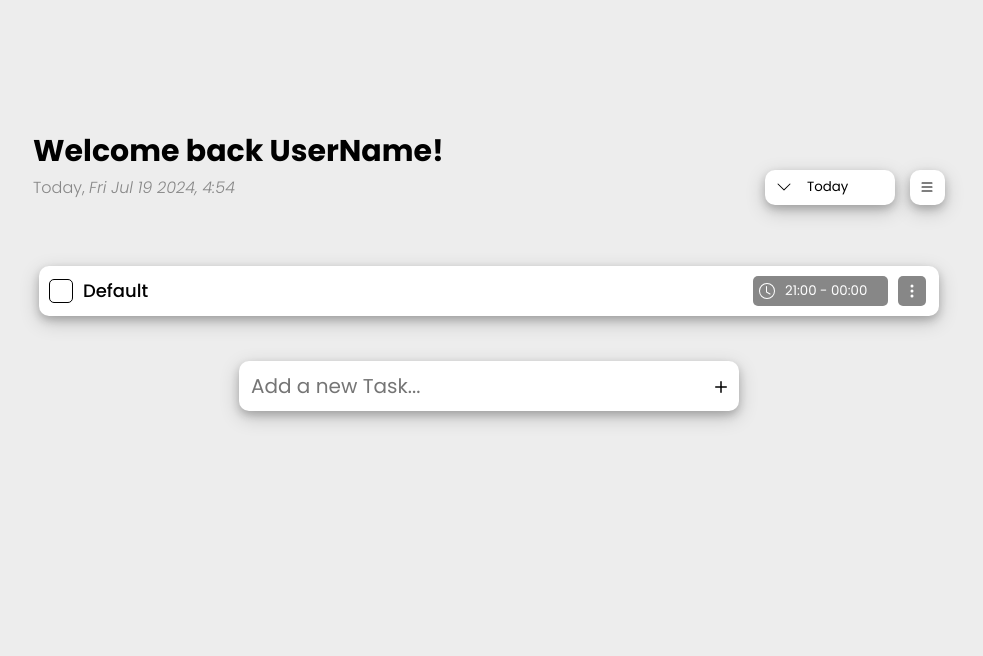
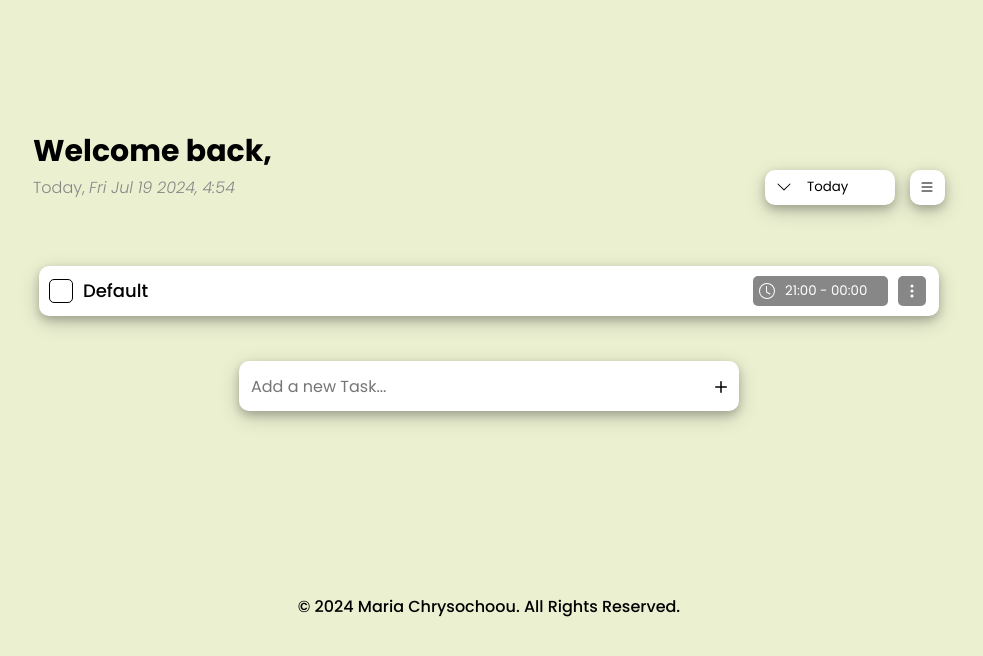
Before and after one commit to mariachrisochoou/CodingPortfolio, a plain HTML site: page ToDoList/ToDo.html in a window 1280 px wide. Shown: the whole page, without its empty margins (151-1134 px from the left). Drawn offline with Linux system fonts and the light colour scheme.

Commit message:
Add a Footer and Make Aesthetic Changes

```diff
--- a/ToDoList/ToDo.css
+++ b/ToDoList/ToDo.css
@@ -1,7 +1,7 @@
 @import url('https://fonts.googleapis.com/css2?family=Poppins:ital,wght@0,100;0,200;0,300;0,400;0,500;0,600;0,700;0,800;0,900;1,100;1,200;1,300;1,400;1,500;1,600;1,700;1,800;1,900&display=swap');
 
 body {
-    background-color: #EDEDED;
+    background-color: #ebf0d1;
     display: grid;
     place-content: center;
     align-items: center;
@@ -228,10 +228,17 @@ body {
     height: 30px;
     outline: none;
     font-family: inherit;
-    font-size: 20px;
+    font-size: 16px;
     margin-left: 10px;
 }
 
+
+footer {
+    place-self: center;
+    color: black;
+    font-weight: 500;
+    margin-top: 20%;
+}
 
 @media (max-width: 447px) {
     .title {
--- a/ToDoList/ToDo.html
+++ b/ToDoList/ToDo.html
@@ -9,7 +9,7 @@
 <body>
 
     <div class="title">
-        <h3>Welcome back UserName!</h3>
+        <h3>Welcome back,</h3>
     </div>
 
     <div class="subtitle">
@@ -30,7 +30,7 @@
     <div id="tasks">
       <div class="task">
       <div class="left">
-        <button class="box" data-check="s1'" data-text="t1">
+        <button class="box" data-check="s1" data-text="t1">
           <svg id="s1" xmlns="http://www.w3.org/2000/svg" width="16" height="16" fill="currentColor" class="bi bi-check2" viewBox="0 0 16 16"><path d="M13.854 3.646a.5.5 0 0 1 0 .708l-7 7a.5.5 0 0 1-.708 0l-3.5-3.5a.5.5 0 1 1 .708-.708L6.5 10.293l6.646-6.647a.5.5 0 0 1 .708 0"/>
           </svg>
         </button>
@@ -56,6 +56,11 @@
       </svg></button>
     </form>
     </div>
+
+
+    <footer>
+      © 2024 Maria Chrysochoou. All Rights Reserved.
+    </footer>
     <script src="ToDo.js"></script>
 </body>
 </html>
--- a/ToDoList/ToDo.js
+++ b/ToDoList/ToDo.js
@@ -4,7 +4,7 @@ let today = new Date();
 currentDate.textContent = today.toDateString() + ', ' + today.getHours() +':' +today.getMinutes();
 
 
-let numberOfTasks = 0;
+let numberOfTasks = 1;
 function addNewTask(event) {
     event.preventDefault();
     const taskList = document.getElementById('tasks');
```
Also changed, not shown: 1 other file.
